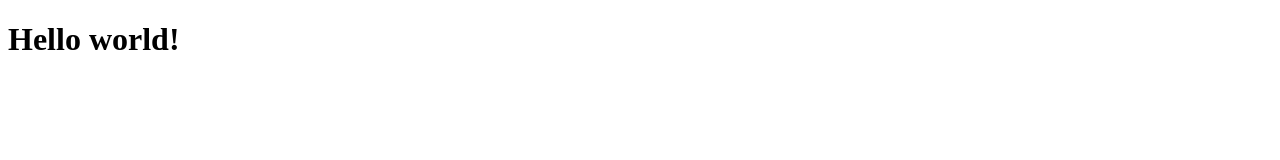
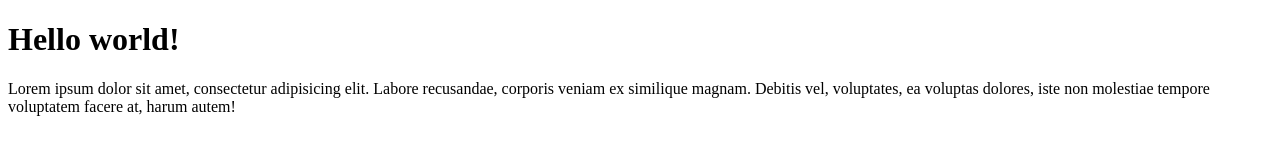
Before and after one commit to always-info/test-git-remote-1, a plain HTML site: page index.html in a window 1280 px wide. Drawn offline with Linux system fonts and the light colour scheme.

Commit message:
menambahkan paragraf

```diff
--- a/index.html
+++ b/index.html
@@ -6,5 +6,6 @@
 </head>
 <body>
 	<h1>Hello world!</h1>
+	<p>Lorem ipsum dolor sit amet, consectetur adipisicing elit. Labore recusandae, corporis veniam ex similique magnam. Debitis vel, voluptates, ea voluptas dolores, iste non molestiae tempore voluptatem facere at, harum autem!</p>
 </body>
 </html>
```
